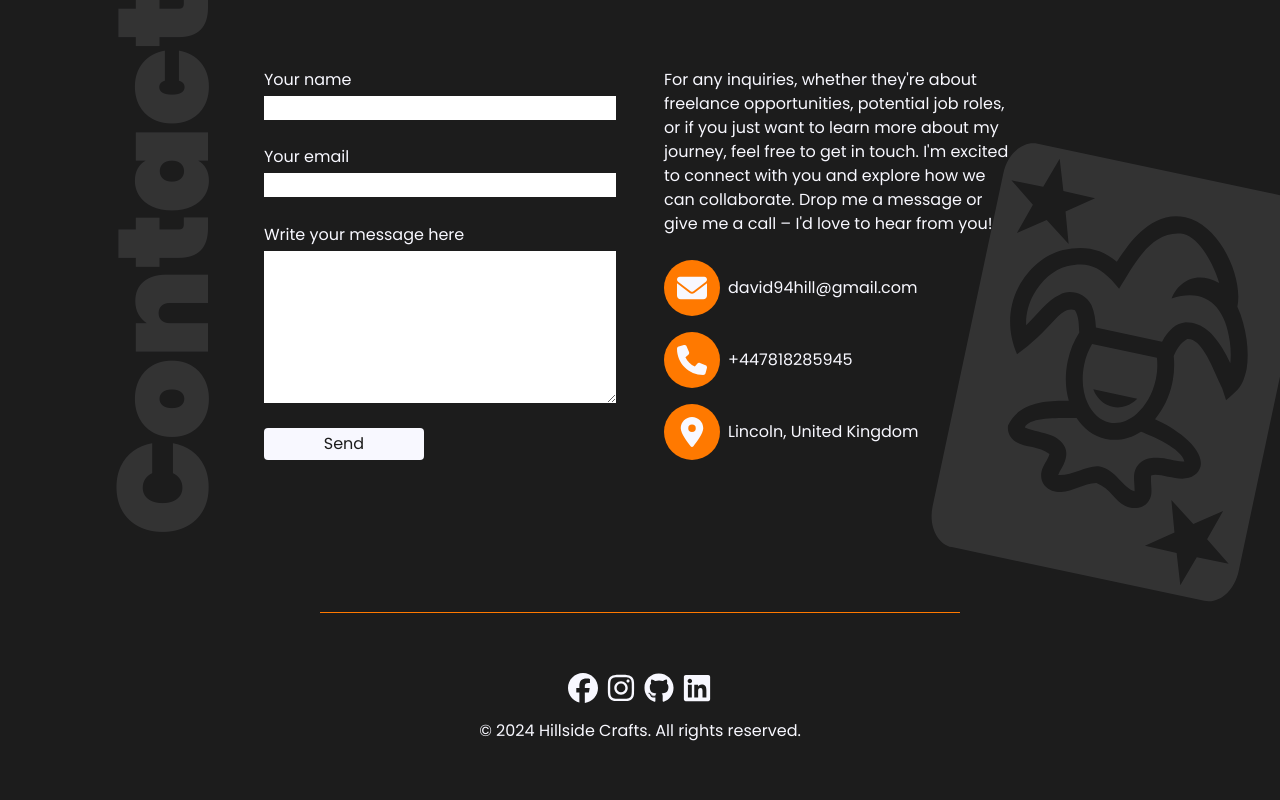
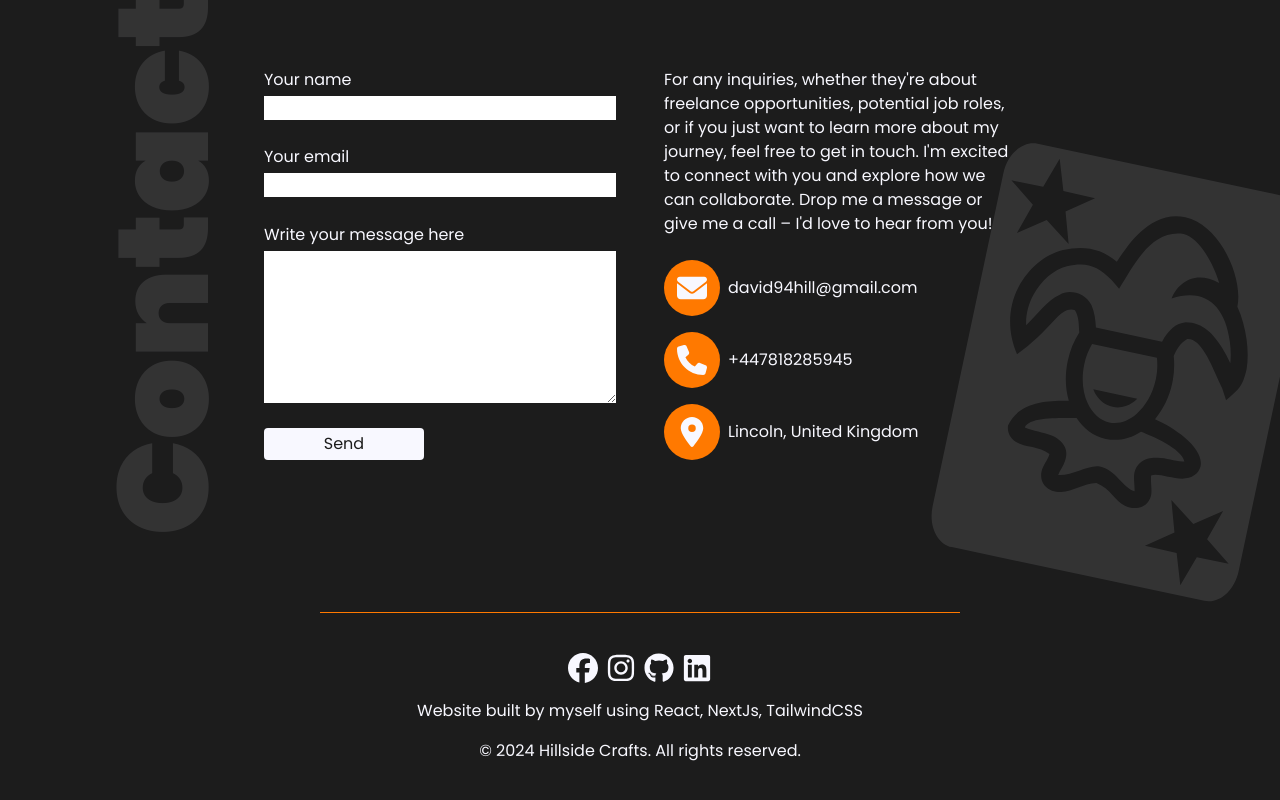
Before and after one commit to davidhill94/David-Hill-Portfolio, a Next.js app in the folder david-hill-portfolio/: page / in a window 1280 px wide. Shown: the part 3178-3978 px from the top of the page. Built offline with nearby package versions, Linux system fonts and the light colour scheme.

Commit message:
add website stack

```diff
--- a/david-hill-portfolio/app/components/footer.tsx
+++ b/david-hill-portfolio/app/components/footer.tsx
@@ -5,6 +5,7 @@ const Footer = () => {
     <div className="w-full h-48 py-sectionH sm:py=sectionHSm xl:py=sectionHXl flex flex-col items-center justify-center gap-4 text-secondary relative">
         <hr className="absolute top-0 w-1/2 mx-1/2 text-tertiary h-4 cursor-pointer"></hr>
         <Social large />
+        <p>Website built by myself using React, NextJs, TailwindCSS</p>
         <p>&copy; {new Date().getFullYear()} Hillside Crafts. All rights reserved.</p>
     </div>
     );
```
